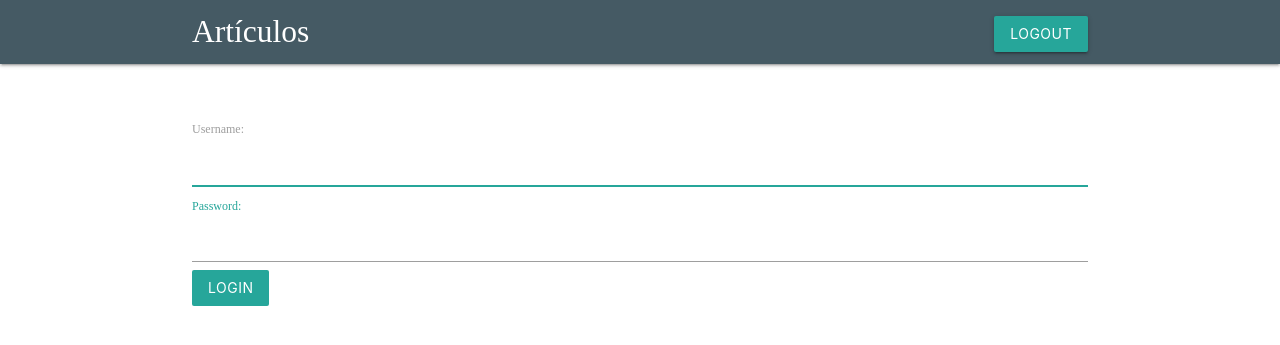
After one commit to DiracSpace/django-simple-blog, a Django app: page /accounts/login/ in a window 1280 px wide. The commit adds this page. Shown: the top 345 px of the page. Run offline with Django 3.2, Linux system fonts and the light colour scheme.

Commit message:
added login, logout and redirect functions

```diff
--- /dev/null
+++ b/blogtest/accounts/templates/accounts/login.html
@@ -0,0 +1,12 @@
+{% extends 'base_layout.html'%}
+
+{% block content %}
+  <div class="container">
+    <h5 class="white-text center-align">Login</h5>
+    <form class="site-form" action="{% url 'accounts:login' %}" method="post">
+      {% csrf_token %}
+      {{ form }}
+      <button type="submit" value="Login" class="btn reen lighten-2 z-depth-0">Login</button>
+    </form>
+  </div>
+{% endblock %}
--- a/blogtest/accounts/templates/accounts/signup.html
+++ b/blogtest/accounts/templates/accounts/signup.html
@@ -3,7 +3,7 @@
 {% block content %}
   <div class="container">
     <h5 class="white-text center-align">Sign up</h5>
-    <form class="site-form" action="/accounts/signup/" method="post">
+    <form class="site-form" action="{% url 'accounts:signup' %}" method="post">
       {% csrf_token %}
       {{ form }}
       <button type="submit" value="Signup" class="btn reen lighten-2 z-depth-0">Registrarse</button>
--- a/blogtest/accounts/urls.py
+++ b/blogtest/accounts/urls.py
@@ -4,5 +4,7 @@ from . import views
 app_name = 'accounts'
 
 urlpatterns = [
-    re_path(r'^signup/$', views.usersignup, name="signup")
+    re_path(r'^signup/$', views.usersignup, name="signup"),
+    re_path(r'^login/$', views.userlogin, name="login"),
+    re_path(r'^logout/$', views.userlogin, name='logout'),
 ]
--- a/blogtest/accounts/views.py
+++ b/blogtest/accounts/views.py
@@ -1,17 +1,39 @@
 from django.shortcuts import render, redirect
-from django.contrib.auth.forms import UserCreationForm
+from django.contrib.auth.forms import UserCreationForm, AuthenticationForm
+from django.contrib.auth import login, logout
+
+"""
+# 1- if scenario is POST, than generate new user
+# 2- if scenario is GET, generate a new instance
+# 3- if scenario is POST but error, render a new fresh template
+"""
 
 # function for usersignup
 def usersignup(request):
-    # 1- if scenario is POST, than generate new user
-    # 2- if scenario is GET, generate a new instance
-    # 3- if scenario is POST but error, render a new fresh template
     if request.method == 'POST':
         form = UserCreationForm(request.POST)
         if form.is_valid():
-            form.save()
-            # user login
+            user = form.save()
+            # user registration and redirection to articles
+            login(request, user)
             return redirect('articles:list')
     else:
         form = UserCreationForm()
     return render(request, 'accounts/signup.html', { 'form':form })
+
+def userlogin(request):
+    if request.method == 'POST':
+        form = AuthenticationForm(data=request.POST)
+        if form.is_valid():
+            # user login and redirection to articles
+            user = form.get_user()
+            login(request, user)
+            return redirect('articles:list')
+    else:
+        form = AuthenticationForm()
+    return render(request, 'accounts/login.html', { 'form':form })
+
+def userlogout(request):
+    if request.method == 'POST':
+        logout = (request)
+        return redirect('articles:list')
--- a/blogtest/assets/styles.css
+++ b/blogtest/assets/styles.css
@@ -1,7 +1,7 @@
 /* for global changes */
 body {
   font-family: Ubuntu;
-  background-color: #121212;
+  /* background-color: #121212; */
 }
 
 .article-text {
--- a/blogtest/blogtest/urls.py
+++ b/blogtest/blogtest/urls.py
@@ -11,9 +11,9 @@ from views
 """
 
 urlpatterns = [
-    path('admin/', admin.site.urls),
-    re_path(r'^about/$', views.about),
-    re_path(r'^$', views.home),
+    path('admin/', admin.site.urls, name="adminpanel"),
+    re_path(r'^about/$', views.about, name="about"),
+    re_path(r'^$', views.home, name="home"),
     re_path(r'^accounts/', include('accounts.urls')),
     re_path(r'^articles/', include('articles.urls')),
 ]
--- a/blogtest/templates/base_layout.html
+++ b/blogtest/templates/base_layout.html
@@ -13,12 +13,45 @@
     <link rel="stylesheet" href="https://fonts.googleapis.com/css?family=Roboto:300,400,500,700&display=swap">
     <!-- css -->
     <link rel="stylesheet" href="https://cdnjs.cloudflare.com/ajax/libs/materialize/1.0.0/css/materialize.min.css">
-    <link rel="stylesheet" href="{% static 'styles.css' %}">
+    <!-- <link rel="stylesheet" href="{% static 'styles.css' %}"> -->
+    <style type="text/css">
+    body {
+      font-family: Ubuntu;
+      /* background-color: #121212; */
+    }
+
+    .article-text {
+      text-align: justify;
+      /* color: white; */
+    }
+
+    .article-img {
+      display: block;
+      margin-left: auto;
+      margin-right: auto;
+      width: 50%;
+    }
+
+    .alignCenter {
+        display: block;
+        margin-left: auto;
+        margin-right: auto;
+        width: 50%;
+    }
+    </style>
   </head>
   <body>
     <nav class="blue-grey darken-2">
-      <div class="nav-wrapper">
-        <a href="{% url 'articles:list' %}" class="brand-logo center">Artículos</a>
+      <div class="nav-wrapper container">
+        <a href="{% url 'articles:list' %}" class="brand-logo">Artículos</a>
+        <ul id="nav-mobile" class="right hide-on-med-and-down">
+          <li>
+            <form id="logout-action" class="site-form" action="{% url 'accounts:logout' %}" data-method="post">
+              {% csrf_token %}
+              <button class="btn waves-effect waves-light" type="submit" name="action">Logout</button>
+            </form>
+          </li>
+        </ul>
       </div>
     </nav>
     {% block content %}
```
Also changed, not shown: blogtest/blogtest/settings.py (+6 -2 lines), blogtest/templates/home.html (+5 -9 lines), blogtest/media/article-logo.jpg (deleted), blogtest/media/bruteforcingwthwpscan.png (deleted), blogtest/media/top.png (added), blogtest/media/torrent.png (deleted).
